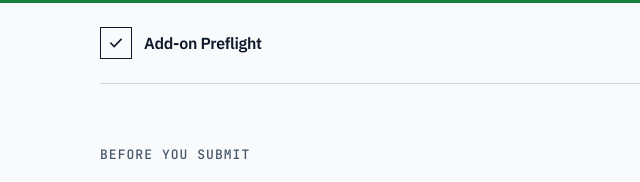
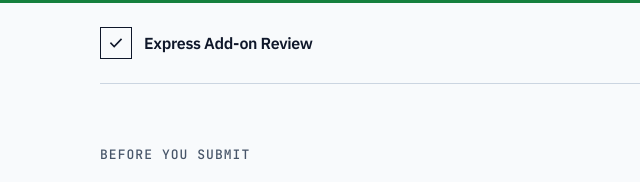
Before and after one commit to ThisIsMrAli/express-addon-review, a website: page site/page.html in a window 1280 px wide. Shown: the top 182 px of the page, 0-640 px from the left. Drawn offline with Linux system fonts and the light colour scheme.

Commit message:
renamed back to addon review

```diff
--- a/package.json
+++ b/package.json
@@ -3,7 +3,7 @@
   "version": "0.4.0",
   "private": true,
   "type": "module",
-  "description": "Add-on Preflight checks an Adobe Express add-on before submission: the source, the panel, and the listing.",
+  "description": "Express Add-on Review checks an Adobe Express add-on before submission: the source, the panel, and the listing.",
   "license": "MIT",
   "engines": {
     "node": ">=18"
--- a/site/page.html
+++ b/site/page.html
@@ -5,8 +5,8 @@
   <meta name="viewport" content="width=device-width, initial-scale=1">
   <meta name="robots" content="noindex, nofollow, noarchive">
   <meta name="referrer" content="no-referrer">
-  <meta name="description" content="Add-on Preflight checks an Adobe Express add-on before you submit it: the source, the panel, and the listing.">
-  <title>Add-on Preflight</title>
+  <meta name="description" content="Express Add-on Review checks an Adobe Express add-on before you submit it: the source, the panel, and the listing.">
+  <title>Express Add-on Review</title>
   <link rel="preconnect" href="https://fonts.googleapis.com">
   <link rel="preconnect" href="https://fonts.gstatic.com" crossorigin>
   <link rel="stylesheet" referrerpolicy="no-referrer" href="https://fonts.googleapis.com/css2?family=IBM+Plex+Sans:wght@400;500;600&family=JetBrains+Mono:wght@500&display=swap">
@@ -21,7 +21,7 @@
         <span class="mark" aria-hidden="true">
           <svg width="16" height="16" viewBox="0 0 16 16" fill="none"><path d="M3 8.2 6.2 11.5 13 4.5" stroke="currentColor" stroke-width="1.6" stroke-linecap="square"/></svg>
         </span>
-        <strong>Add-on Preflight</strong>
+        <strong>Express Add-on Review</strong>
       </a>
       <p class="pill">Unlisted preview</p>
     </header>
--- a/skill.json
+++ b/skill.json
@@ -1,6 +1,6 @@
 {
   "name": "express-addon-review",
-  "displayName": "Add-on Preflight",
+  "displayName": "Express Add-on Review",
   "description": "Reviews an Adobe Express add-on against Adobe's current docs before submission: scans the code, walks the panel at 320px in light and dark, fixes what it finds, and prepares the listing screenshots. Follow along on a live local dashboard or in chat.",
   "version": "0.4.0",
   "author": "express-addon-review",
```
Also changed, not shown: .claude/skills/express-addon-review/SKILL.md, .claude/skills/express-addon-review/assets/dashboard/app.js, .claude/skills/express-addon-review/assets/dashboard/index.html, CHANGELOG.md, README.md.
